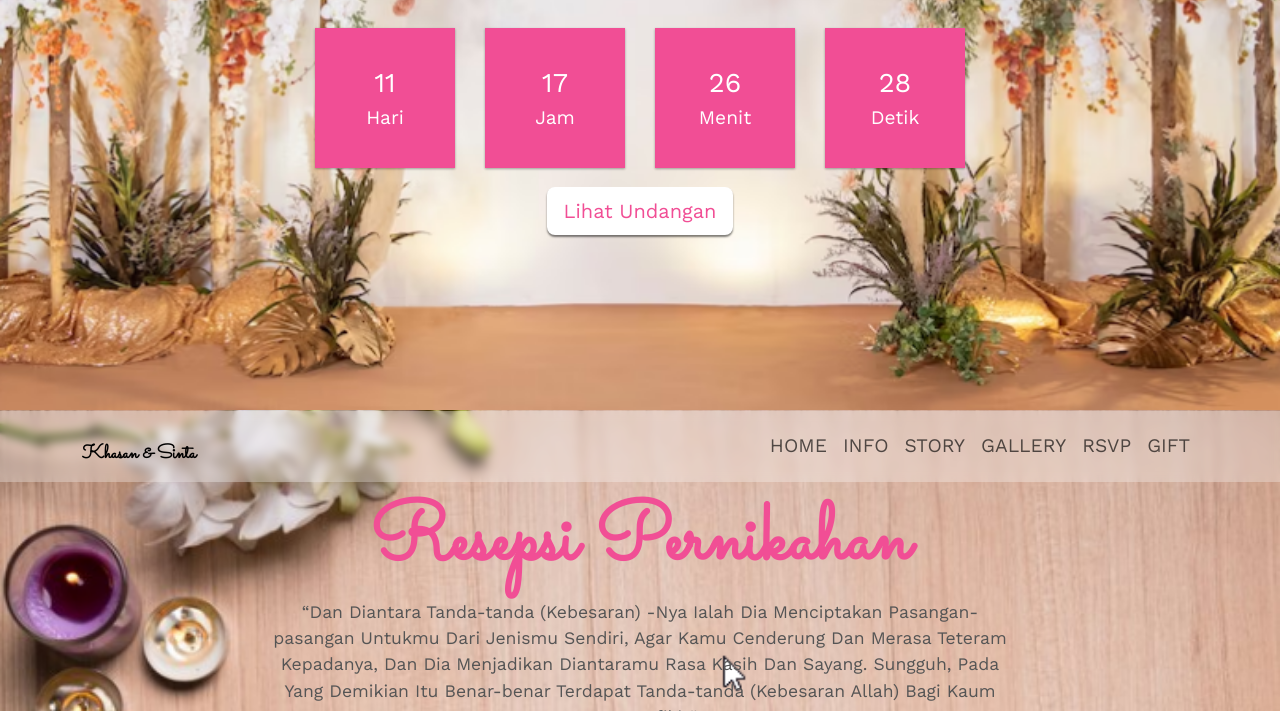
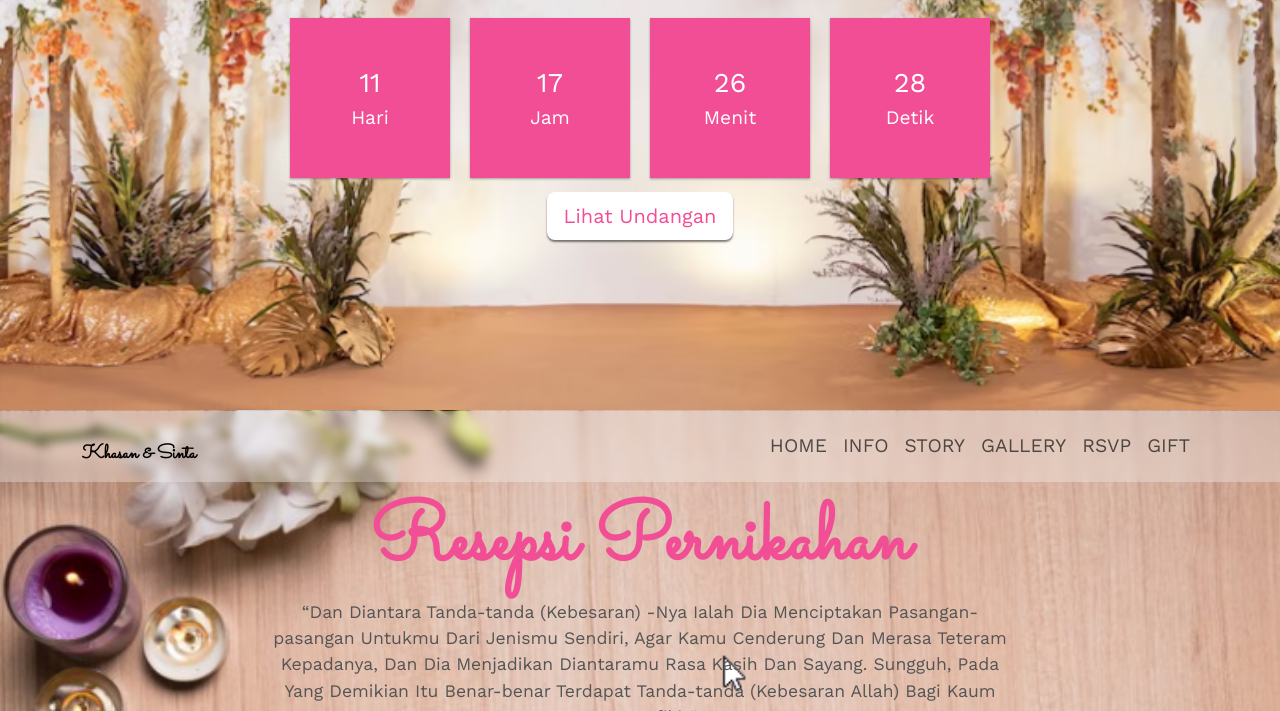
Before and after one commit to Adrywedding/Sri-Patmiarsih-n-Komari-wedding, a plain HTML site: page index.html in a window 1280 px wide. Shown: the part 389-1100 px from the top of the page. Drawn offline with nearby package versions, Linux system fonts and the light colour scheme; some packages are replaced by stand-ins of ours; a script that the page names is missing.

Commit message:
Update simplyCountdown.theme.default.css

```diff
--- a/simplyCountdown.theme.default.css
+++ b/simplyCountdown.theme.default.css
@@ -7,12 +7,12 @@
 .simply-countdown>.simply-section{
 	width: 50px;
 	height: 50px;
-	padding: 70px;
+	padding: 80px;
 	display: flex;
 	align-items: center;
 	justify-content: center;
 	float: left;
-	margin: 15px;
+	margin: 10px;
 	background: var(--pink);
 	box-shadow: 0 1px 3px rgba(0,0,0,.12),0 1px 2px rgba(0,0,0,.24)
 	}
```
